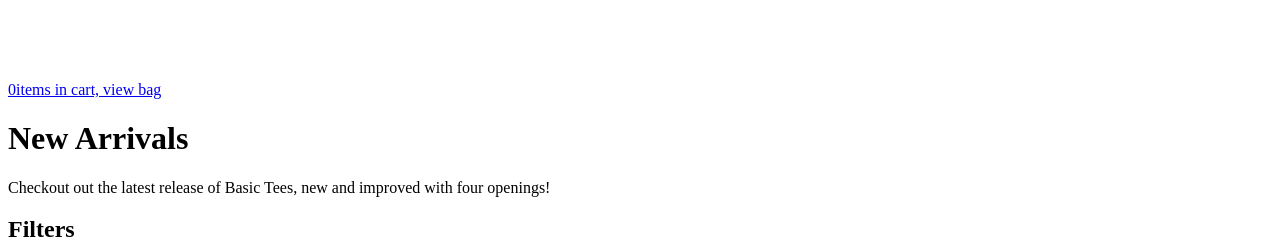
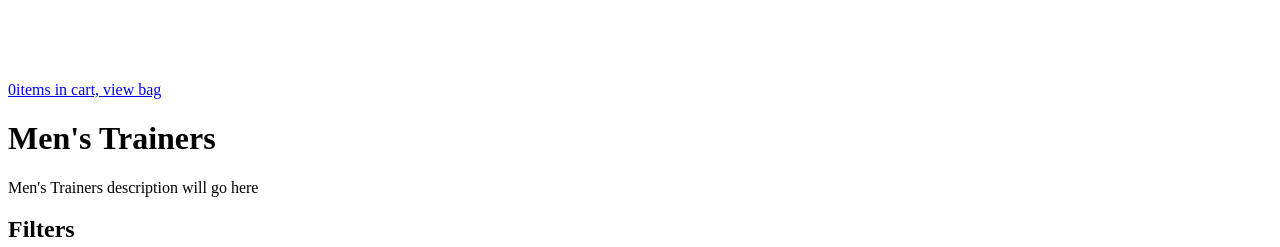
Before and after one commit to amazinglynormal/e-comm-project, a React app in the folder src/frontend/: page /products in a window 1280 px wide. Shown: the part 3280-3527 px from the top of the page. Built offline with nearby package versions, Linux system fonts and the light colour scheme; a web font is replaced by a local one.

Commit message:
Add CollectionHeader to Products page

```diff
--- a/src/frontend/src/product/Products.tsx
+++ b/src/frontend/src/product/Products.tsx
@@ -4,6 +4,7 @@ import { PlusSmIcon } from "@heroicons/react/solid";
 import { MobileFilter } from "./MobileFilter";
 import { DesktopFilter } from "./DesktopFilter";
 import Shoe from "../interfaces/shoe.interface";
+import CollectionHeader from "./CollectionHeader";
 
 const products: Shoe[] = [
   {
@@ -22,7 +23,7 @@ const products: Shoe[] = [
     sizeUS: 9,
     sizeEUR: 9,
     color: "red",
-    collectionId: 1,
+    collection: "trainers",
   },
   {
     id: 2,
@@ -40,7 +41,7 @@ const products: Shoe[] = [
     sizeUS: 9,
     sizeEUR: 9,
     color: "black",
-    collectionId: 1,
+    collection: "trainers",
   },
   {
     id: 3,
@@ -58,7 +59,7 @@ const products: Shoe[] = [
     sizeUS: 9,
     sizeEUR: 9,
     color: "black",
-    collectionId: 1,
+    collection: "trainers",
   },
   {
     id: 4,
@@ -76,7 +77,7 @@ const products: Shoe[] = [
     sizeUS: 9,
     sizeEUR: 9,
     color: "black",
-    collectionId: 1,
+    collection: "trainers",
   },
   // More products...
 ];
@@ -130,15 +131,10 @@ const Products = () => {
           filters={filters}
         />
         <main className="max-w-2xl mx-auto py-16 px-4 sm:py-24 sm:px-6 lg:max-w-7xl lg:px-8">
-          <div className="border-b border-gray-200 pb-10">
-            <h1 className="text-4xl font-extrabold tracking-tight text-gray-900">
-              New Arrivals
-            </h1>
-            <p className="mt-4 text-base text-gray-500">
-              Checkout out the latest release of Basic Tees, new and improved
-              with four openings!
-            </p>
-          </div>
+          <CollectionHeader
+            collectionName={"Men's Trainers"}
+            collectionDescription={"Men's Trainers description will go here"}
+          />
 
           <div className="pt-12 lg:grid lg:grid-cols-3 lg:gap-x-8 xl:grid-cols-4">
             <aside>
```
